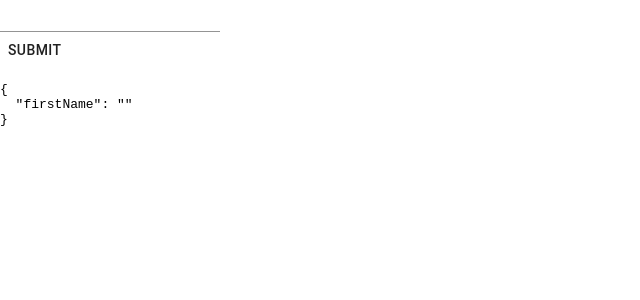
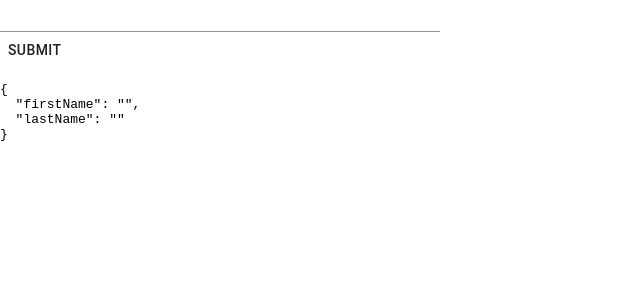
Before and after one commit to minkaotic/formik-test, a React (Create React App) app: page / in a window 1280 px wide. Shown: the top 300 px of the page, without its empty margins (0-640 px from the left). Built offline with nearby package versions, Linux system fonts and the light colour scheme.

Commit message:
Simplify using Field component

```diff
--- a/src/App.tsx
+++ b/src/App.tsx
@@ -1,31 +1,25 @@
 import React from 'react';
-import { Formik } from "formik";
+import { Formik, Field } from "formik";
 import { TextField, Button } from '@material-ui/core';
 
 const App: React.FC = () => {
   return (
     <div>
       <Formik
-        initialValues={{ firstName: "" }}
+        initialValues={{ firstName: "", lastName: "" }}
         onSubmit={(data, { setSubmitting }) => {
-          // set submitting to true to disable submit button
           setSubmitting(true);
           // make async call
           setTimeout(() => {
             console.log(data);
           }, 2000);
-          // set submitting to false again
           setSubmitting(false);
         }}
       >
         {({ values, isSubmitting, handleChange, handleBlur, handleSubmit }) => (
           <form onSubmit={handleSubmit}>
-            <TextField
-              name="firstName"
-              value={values.firstName}
-              onChange={handleChange}
-              onBlur={handleBlur}
-            />
+            <Field name="firstName" type="input" as={TextField} />
+            <Field name="lastName" type="input" as={TextField} />
             <div>
               <Button
                 type="submit"
```
